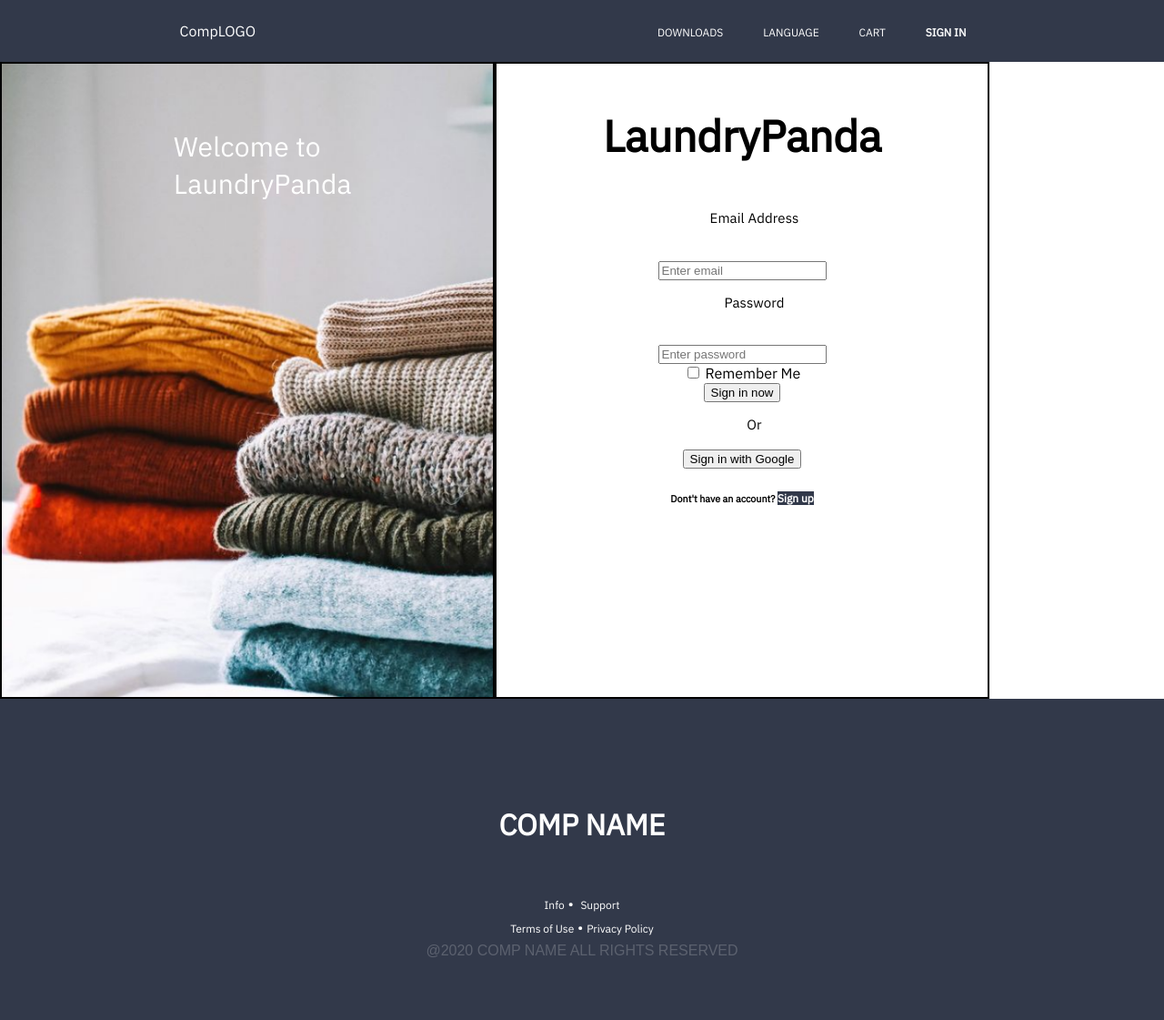
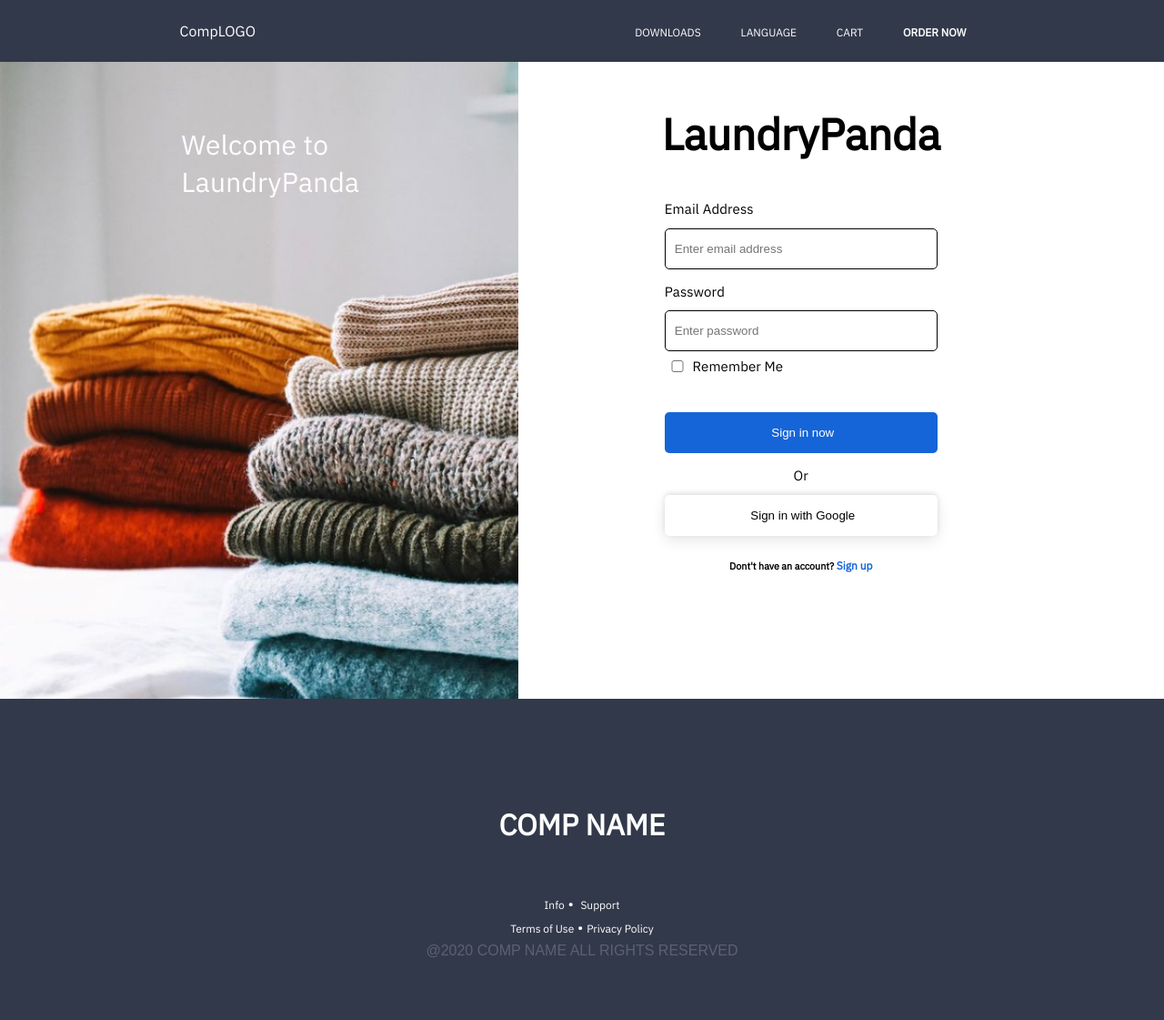
Before and after one commit to teddzyb/libera, a PHP site: page /singin.html in a window 1280 px wide. Shown: the whole page at 91% size. Run offline with PHP 8.4, Linux system fonts and the light colour scheme; some libraries are stand-ins or nearby versions.

Commit message:
Add files via upload

```diff
--- a/signin.css
+++ b/signin.css
@@ -87,17 +87,13 @@ button:focus {
   padding: 0 15% 0 0;
 }
 
-.main-body div {
-  border: 2px solid black;
-  flex-basis: 50%;
-}
-
 .left-body {
   background-image: url(images/background-1.png);
   background-position: center;
   background-size: cover;
   color: white;
   display: flex;
+  flex-basis: 55%;
 }
 
 .left-body p {
@@ -105,13 +101,86 @@ button:focus {
   font-size: 30px;
 }
 
+.middle-body {
+  flex-basis: 10%;
+}
+
 .right-body {
+  text-align: center;
+  flex-basis: 40%;
+}
+
+.right-body p, span {
+  font-size: 15px;
+  margin-bottom: 10px;
+}
+
+.right-body h3 {
+  margin-bottom: 25px;
+}
+
+.form {
+  display: inline-block;
+  width: 300px;
+  text-align: left;
+}
+
+.form input {
+  width: 286px;
+  height: 41px;
+  border: 1px solid black;
+  border-radius: 5px;
+  padding-left: 10px;
+}
+
+#remember {
+  width: 20px;
+  margin-top: 10px;
+  margin-bottom: 0;
+}
+
+#rememberMe {
+  display: inline;
+  vertical-align: text-bottom;
+}
+
+#signin {
+  margin-top: 40px;
+}
+
+#signin, #google {
+  width: 300px;
+  background-color: #1565D8;
+  color: white;
+  border: none;
+  height: 45px;
+}
+
+#or {
   text-align: center;
 }
 
-.right-body p {
-  font-size: 15px;
-  margin-left: 5%;
+#google {
+  background-color: white;
+  color: black;
+  box-shadow: 0 -2px 5px 0 rgba(0,0,0,0.1), 0 5px 15px 0 rgba(0,0,0,0.1);
+}
+
+#remember {
+  height: auto;
+}
+
+#signup {
+  color: #1565D8;
+  background-color: white;
+}
+
+#signup:hover {
+  color: black;
+}
+
+.form h6 {
+  text-align: center;
 }
 
 
--- a/singin.html
+++ b/singin.html
@@ -23,7 +23,7 @@
           <li><a href="#">Downloads</a></li>
           <li><a href="#">Language</a></li>
           <li><a href="#">cart</a></li>
-          <li><a href="#"><b>Sign in</b></a></li>
+          <li><a href="#"><b>Order Now</b></a></li>
         </ul>
       </nav>
     </header>
@@ -34,19 +34,21 @@
       <div class="left-body">
         <p>Welcome to<br>LaundryPanda</p>
       </div>
+      <div class="middle-body"></div>
       <div class="right-body">
         <h3>LaundryPanda</h3>
-        <p>Email Address</p><br>
-        <input type="email" name="email" placeholder="Enter email"><br>
-        <p>Password</p><br>
-        <input type="password" name="password" placeholder="Enter password"><br>
-        <input type="checkbox" name="rememberMe">
-        <span>Remember Me</span><br>
-        <input type="submit" name="signIn" value="Sign in now"><br>
-        <p>Or</p>
-        <input type="submit" name="googleSignIn" value="Sign in with Google"><br>
-        <h6>Dont't have an account? <a href="#">Sign up</a></h6>
-
+        <div class="form">
+          <p>Email Address</p>
+          <input required type="email" name="email" placeholder="Enter email address">
+          <p>Password</p>
+          <input required type="password" name="password" placeholder="Enter password">
+          <input type="checkbox" name="rememberMe" id="remember">
+          <p id="rememberMe">Remember Me</p>
+          <input type="submit" name="signIn" value="Sign in now" id="signin">
+          <p id="or">Or</p>
+          <input type="submit" name="googleSignIn" value="Sign in with Google" id="google"><br>
+          <h6>Dont't have an account? <a href="#" id="signup">Sign up</a></h6>
+        </div>
       </div>
     </div>
 
```
